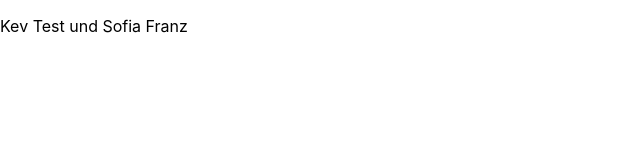
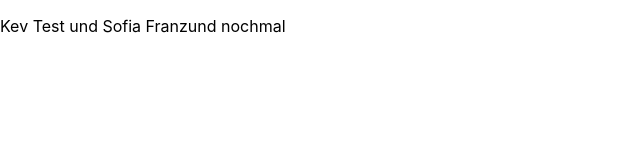
Before and after one commit to roman-supercode/project_beer_api, a React (Create React App) app: page / in a window 1280 px wide. Shown: the top 160 px of the page, without its empty margins (0-640 px from the left). Built offline with nearby package versions, Linux system fonts and the light colour scheme.

Commit message:
2.versuch

```diff
--- a/src/App.js
+++ b/src/App.js
@@ -1,7 +1,7 @@
 import './App.css';
 
 function App() {
-  return <p>Kev Test und Sofia Franz</p>;
+  return <p>Kev Test und Sofia Franzund nochmal</p>;
 
 }
 
```
